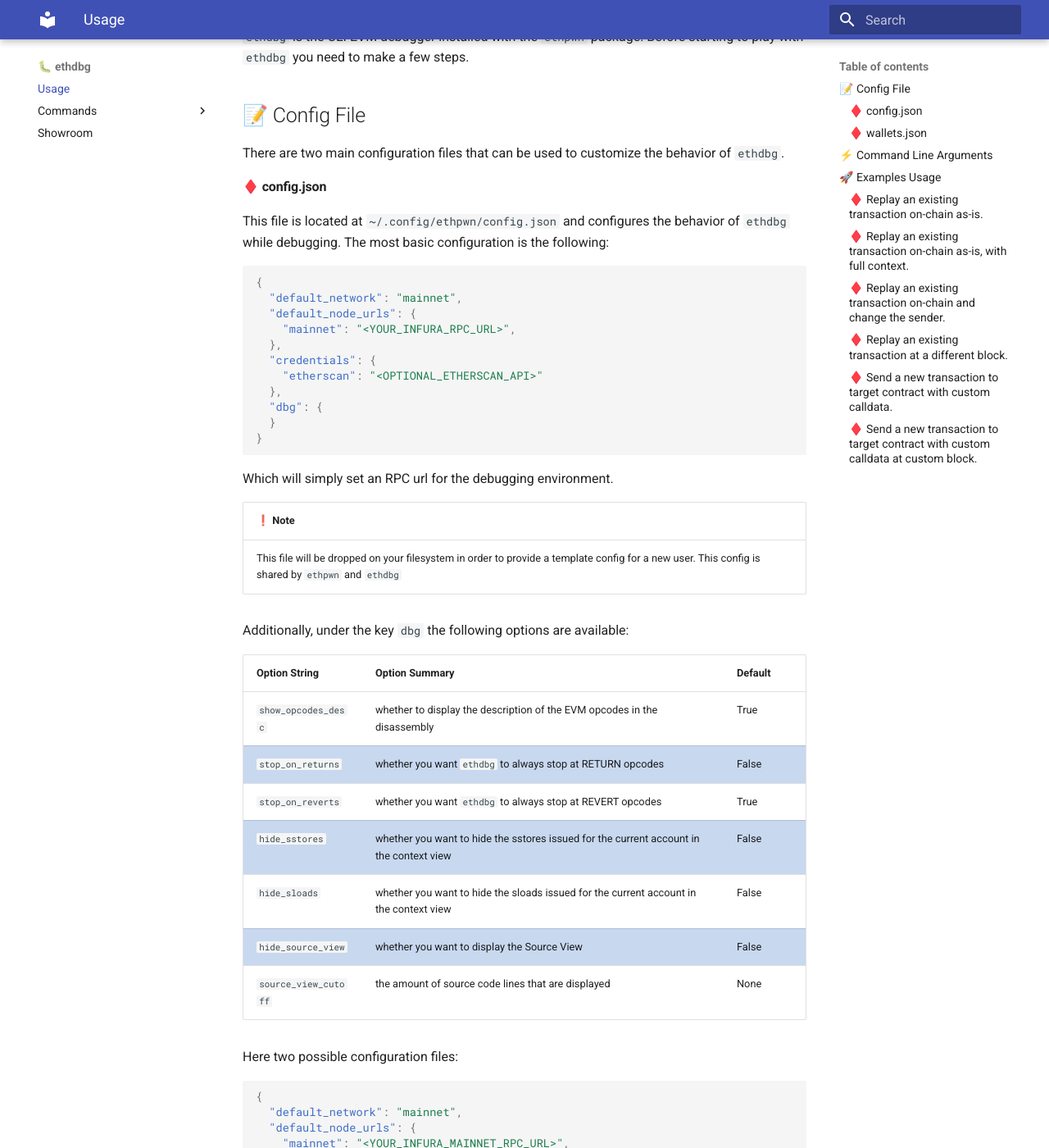
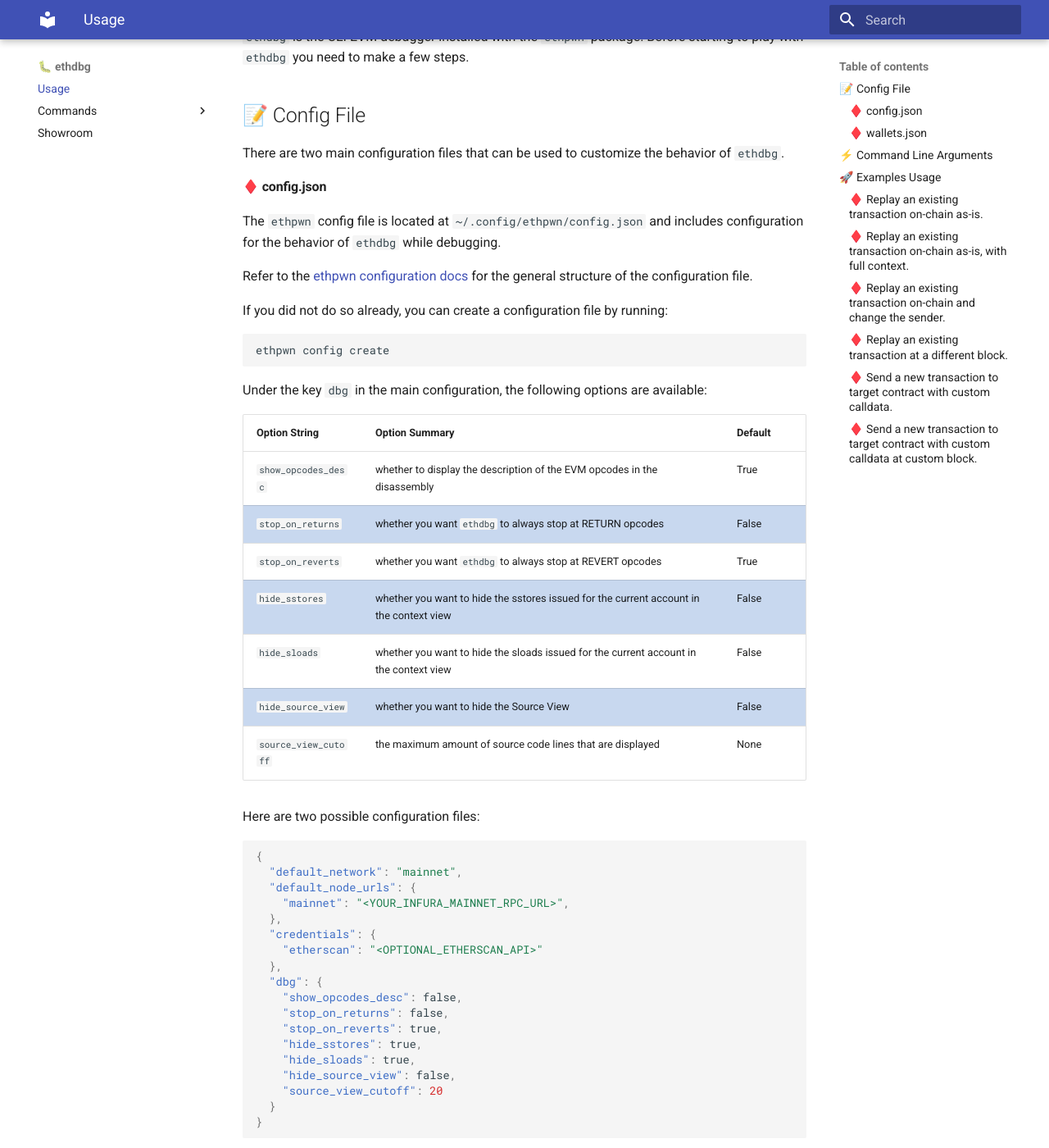
Before and after one commit to ethpwn/ethpwn, an MkDocs documentation site: the page built from docs/docs/ethdbg/usage.md, in a window 1280 px wide and 1400 px high, scrolled down 196 px. Shown: the whole window at 82% size. Built offline with MkDocs 1.6.1 and Material for MkDocs 9.7.7, drawn with Linux system fonts in a browser that asks for light colours.

Commit message:
made the whole default_network_url stuff better, unified ethdbg missing config handling to recommend `ethpwn config create`, adjusted docs

````diff
--- a/docs/docs/ethdbg/usage.md
+++ b/docs/docs/ethdbg/usage.md
@@ -8,30 +8,18 @@
 There are two main configuration files that can be used to customize the behavior of `ethdbg`.
 
 #### ♦️ config.json
-This file is located at `~/.config/ethpwn/config.json` and configures the behavior of `ethdbg` while debugging.
-The most basic configuration is the following:
 
-```json
-{
-  "default_network": "mainnet",
-  "default_node_urls": {
-    "mainnet": "<YOUR_INFURA_RPC_URL>",
-  },
-  "credentials": {
-    "etherscan": "<OPTIONAL_ETHERSCAN_API>"
-  },
-  "dbg": {
-  }
-}
+The `ethpwn` config file is located at `~/.config/ethpwn/config.json` and includes configuration for  the behavior of `ethdbg` while debugging.
+
+Refer to the [ethpwn configuration docs](/ethpwn/ethpwn/global_state/#configuration) for the general structure of the configuration file.
+
+If you did not do so already, you can create a configuration file by running:
+
+```bash
+ethpwn config create
 ```
 
-Which will simply set an RPC url for the debugging environment.
-
-| ❗️ Note                                                              |
-|----------------------------------------------------------------------|
-| This file will be dropped on your filesystem in order to provide a template config for a new user. This config is shared by `ethpwn` and `ethdbg`|
-
-Additionally, under the key `dbg` the following options are available:
+Under the key `dbg` in the main configuration, the following options are available:
 
 | Option String | Option Summary | Default |
 |-------------------|----------|----------|
@@ -40,10 +28,10 @@
 |`stop_on_reverts` | whether you want `ethdbg` to always stop at REVERT opcodes | True |
 |`hide_sstores` | whether you want to hide the sstores issued for the current account in the context view | False |
 |`hide_sloads` | whether you want to hide the sloads issued for the current account in the context view | False |
-|`hide_source_view` | whether you want to display the Source View | False |
-|`source_view_cutoff` | the amount of source code lines that are displayed | None |
+|`hide_source_view` | whether you want to hide the Source View | False |
+|`source_view_cutoff` | the maximum amount of source code lines that are displayed | None |
 
-Here two possible configuration files:
+Here are two possible configuration files:
 
 ```json
 {
````
Also changed, not shown: 4 other files.
